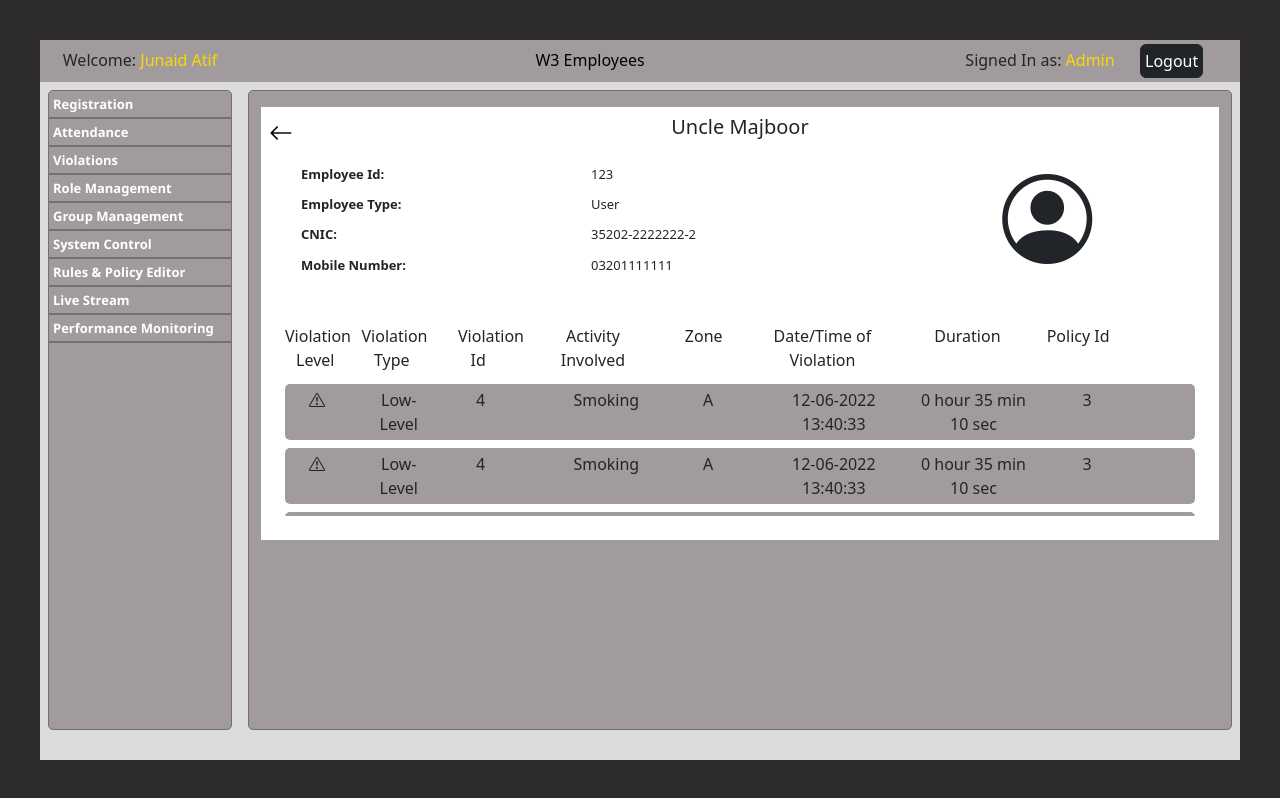
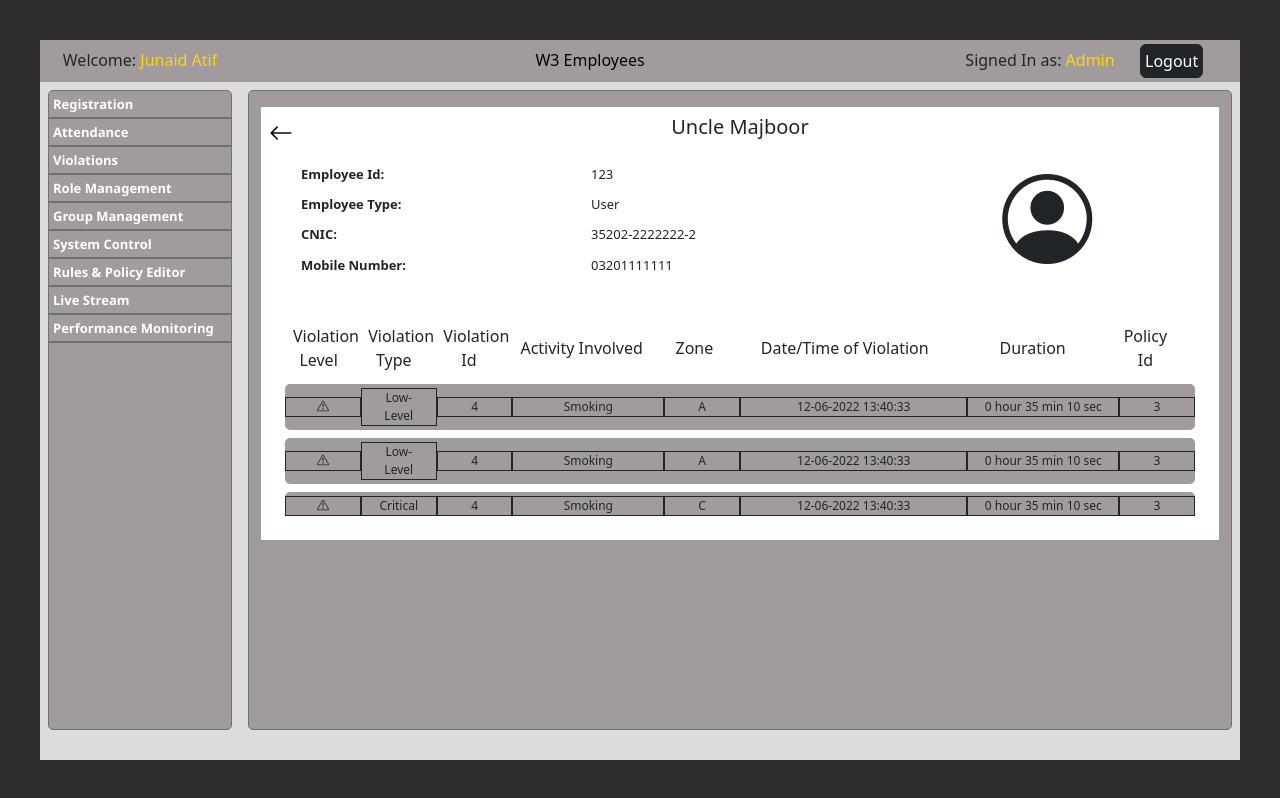
Before and after one commit to FaizanAhmed239/W4_Employees, a React (Create React App) app: page /violationdetails in a window 1280 px wide. Built offline with nearby package versions, Linux system fonts and the light colour scheme.

Commit message:
Update ViolationDetails.js

```diff
--- a/src/Components/ViolationDetails.js
+++ b/src/Components/ViolationDetails.js
@@ -11,31 +11,31 @@ import {
 export default function ViolationDetails() {
 
   const [data,setData] = useState([
-  {'id':'', 'name':"Low-Level", 'cnic': '4', 'role':"Smoking", 'zone':'A', 'critviolnum':'12-06-2022 13:40:33', 'lowviolnum':'0 hour 35 min 10 sec', 'policyid':3},
-  {'id':'', 'name':"Low-Level", 'cnic': '4', 'role':"Smoking", 'zone':'A', 'critviolnum':'12-06-2022 13:40:33', 'lowviolnum':'0 hour 35 min 10 sec', 'policyid':3},
-  {'id':'', 'name':"Critical", 'cnic': '4', 'role':"Smoking", 'zone':'C', 'critviolnum':'12-06-2022 13:40:33', 'lowviolnum':'0 hour 35 min 10 sec', 'policyid':3},
-  {'id':'', 'name':"Critical", 'cnic': '4', 'role':"Smoking", 'zone':'A', 'critviolnum':'12-06-2022 13:40:33', 'lowviolnum':'0 hour 35 min 10 sec', 'policyid':3},
-  {'id':'', 'name':"Critical", 'cnic': '4', 'role':"Vaping", 'zone':'B', 'critviolnum':'12-06-2022 13:40:33', 'lowviolnum':'0 hour 35 min 10 sec', 'policyid':3},
-  {'id':'', 'name':"Critical", 'cnic': '4', 'role':"Smoking", 'zone':'A', 'critviolnum':'12-06-2022 13:40:33', 'lowviolnum':'0 hour 35 min 10 sec', 'policyid':3},
-  {'id':'', 'name':"Critical", 'cnic': '4', 'role':"Vaping", 'zone':'B', 'critviolnum':'12-06-2022 13:40:33', 'lowviolnum':'0 hour 35 min 10 sec', 'policyid':3},
-  {'id':'', 'name':"Critical", 'cnic': '4', 'role':"Smoking", 'zone':'A', 'critviolnum':'12-06-2022 13:40:33', 'lowviolnum':'0 hour 35 min 10 sec', 'policyid':3},
-  {'id':'', 'name':"Critical", 'cnic': '4', 'role':"Vaping", 'zone':'B', 'critviolnum':'12-06-2022 13:40:33', 'lowviolnum':'0 hour 35 min 10 sec', 'policyid':3},
-  {'id':'', 'name':"Critical", 'cnic': '4', 'role':"Smoking", 'zone':'A', 'critviolnum':'12-06-2022 13:40:33', 'lowviolnum':'0 hour 35 min 10 sec', 'policyid':3},
-  {'id':'', 'name':"Critical", 'cnic': '4', 'role':"Vaping", 'zone':'B', 'critviolnum':'12-06-2022 13:40:33', 'lowviolnum':'0 hour 35 min 10 sec', 'policyid':3},
-  {'id':'', 'name':"Critical", 'cnic': '4', 'role':"Smoking", 'zone':'A', 'critviolnum':'12-06-2022 13:40:33', 'lowviolnum':'0 hour 35 min 10 sec', 'policyid':3},
-  {'id':'', 'name':"Critical", 'cnic': '4', 'role':"Vaping", 'zone':'B', 'critviolnum':'12-06-2022 13:40:33', 'lowviolnum':'0 hour 35 min 10 sec', 'policyid':3},
-  {'id':'', 'name':"Critical", 'cnic': '4', 'role':"Smoking", 'zone':'A', 'critviolnum':'12-06-2022 13:40:33', 'lowviolnum':'0 hour 35 min 10 sec', 'policyid':3},
-  {'id':'', 'name':"Critical", 'cnic': '4', 'role':"Vaping", 'zone':'B', 'critviolnum':'12-06-2022 13:40:33', 'lowviolnum':'0 hour 35 min 10 sec', 'policyid':3},
-  {'id':'', 'name':"Critical", 'cnic': '4', 'role':"Smoking", 'zone':'A', 'critviolnum':'12-06-2022 13:40:33', 'lowviolnum':'0 hour 35 min 10 sec', 'policyid':3},
-  {'id':'', 'name':"Critical", 'cnic': '4', 'role':"Vaping", 'zone':'B', 'critviolnum':'12-06-2022 13:40:33', 'lowviolnum':'0 hour 35 min 10 sec', 'policyid':3},
-  {'id':'', 'name':"Critical", 'cnic': '4', 'role':"Smoking", 'zone':'A', 'critviolnum':'12-06-2022 13:40:33', 'lowviolnum':'0 hour 35 min 10 sec', 'policyid':3},
-  {'id':'', 'name':"Critical", 'cnic': '4', 'role':"Vaping", 'zone':'B', 'critviolnum':'12-06-2022 13:40:33', 'lowviolnum':'0 hour 35 min 10 sec', 'policyid':3},
-  {'id':'', 'name':"Critical", 'cnic': '4', 'role':"Smoking", 'zone':'A', 'critviolnum':'12-06-2022 13:40:33', 'lowviolnum':'0 hour 35 min 10 sec', 'policyid':3},
-  {'id':'', 'name':"Critical", 'cnic': '4', 'role':"Vaping", 'zone':'B', 'critviolnum':'12-06-2022 13:40:33', 'lowviolnum':'0 hour 35 min 10 sec', 'policyid':3},
-  {'id':'', 'name':"Low-Level", 'cnic': '4', 'role':"Shooting", 'zone':'A', 'critviolnum':'12-06-2022 13:40:33', 'lowviolnum':'0 hour 35 min 10 sec', 'policyid':3},
-  {'id':'', 'name':"Low-Level", 'cnic': '4', 'role':"Shooting", 'zone':'A', 'critviolnum':'12-06-2022 13:40:33', 'lowviolnum':'0 hour 35 min 10 sec', 'policyid':3},
-  {'id':'', 'name':"Low-Level", 'cnic': '4', 'role':"Shooting", 'zone':'D', 'critviolnum':'12-06-2022 13:40:33', 'lowviolnum':'0 hour 35 min 10 sec', 'policyid':3},
-  {'id':'', 'name':"Critical", 'cnic': '4', 'role':"Shooting", 'zone':'A', 'critviolnum':'12-06-2022 13:40:33', 'lowviolnum':'0 hour 35 min 10 sec', 'policyid':3}
+  {'icon':'', 'type':"Low-Level", 'vId': '4', 'actInv':"Smoking", 'zone':'A', 'vDateTime':'12-06-2022 13:40:33', 'dur':'0 hour 35 min 10 sec', 'policyid':3},
+  {'icon':'', 'type':"Low-Level", 'vId': '4', 'actInv':"Smoking", 'zone':'A', 'vDateTime':'12-06-2022 13:40:33', 'dur':'0 hour 35 min 10 sec', 'policyid':3},
+  {'icon':'', 'type':"Critical", 'vId': '4', 'actInv':"Smoking", 'zone':'C', 'vDateTime':'12-06-2022 13:40:33', 'dur':'0 hour 35 min 10 sec', 'policyid':3},
+  {'icon':'', 'type':"Critical", 'vId': '4', 'actInv':"Smoking", 'zone':'A', 'vDateTime':'12-06-2022 13:40:33', 'dur':'0 hour 35 min 10 sec', 'policyid':3},
+  {'icon':'', 'type':"Critical", 'vId': '4', 'actInv':"Vaping", 'zone':'B', 'vDateTime':'12-06-2022 13:40:33', 'dur':'0 hour 35 min 10 sec', 'policyid':3},
+  {'icon':'', 'type':"Critical", 'vId': '4', 'actInv':"Smoking", 'zone':'A', 'vDateTime':'12-06-2022 13:40:33', 'dur':'0 hour 35 min 10 sec', 'policyid':3},
+  {'icon':'', 'type':"Critical", 'vId': '4', 'actInv':"Vaping", 'zone':'B', 'vDateTime':'12-06-2022 13:40:33', 'dur':'0 hour 35 min 10 sec', 'policyid':3},
+  {'icon':'', 'type':"Critical", 'vId': '4', 'actInv':"Smoking", 'zone':'A', 'vDateTime':'12-06-2022 13:40:33', 'dur':'0 hour 35 min 10 sec', 'policyid':3},
+  {'icon':'', 'type':"Critical", 'vId': '4', 'actInv':"Vaping", 'zone':'B', 'vDateTime':'12-06-2022 13:40:33', 'dur':'0 hour 35 min 10 sec', 'policyid':3},
+  {'icon':'', 'type':"Critical", 'vId': '4', 'actInv':"Smoking", 'zone':'A', 'vDateTime':'12-06-2022 13:40:33', 'dur':'0 hour 35 min 10 sec', 'policyid':3},
+  {'icon':'', 'type':"Critical", 'vId': '4', 'actInv':"Vaping", 'zone':'B', 'vDateTime':'12-06-2022 13:40:33', 'dur':'0 hour 35 min 10 sec', 'policyid':3},
+  {'icon':'', 'type':"Critical", 'vId': '4', 'actInv':"Smoking", 'zone':'A', 'vDateTime':'12-06-2022 13:40:33', 'dur':'0 hour 35 min 10 sec', 'policyid':3},
+  {'icon':'', 'type':"Critical", 'vId': '4', 'actInv':"Vaping", 'zone':'B', 'vDateTime':'12-06-2022 13:40:33', 'dur':'0 hour 35 min 10 sec', 'policyid':3},
+  {'icon':'', 'type':"Critical", 'vId': '4', 'actInv':"Smoking", 'zone':'A', 'vDateTime':'12-06-2022 13:40:33', 'dur':'0 hour 35 min 10 sec', 'policyid':3},
+  {'icon':'', 'type':"Critical", 'vId': '4', 'actInv':"Vaping", 'zone':'B', 'vDateTime':'12-06-2022 13:40:33', 'dur':'0 hour 35 min 10 sec', 'policyid':3},
+  {'icon':'', 'type':"Critical", 'vId': '4', 'actInv':"Smoking", 'zone':'A', 'vDateTime':'12-06-2022 13:40:33', 'dur':'0 hour 35 min 10 sec', 'policyid':3},
+  {'icon':'', 'type':"Critical", 'vId': '4', 'actInv':"Vaping", 'zone':'B', 'vDateTime':'12-06-2022 13:40:33', 'dur':'0 hour 35 min 10 sec', 'policyid':3},
+  {'icon':'', 'type':"Critical", 'vId': '4', 'actInv':"Smoking", 'zone':'A', 'vDateTime':'12-06-2022 13:40:33', 'dur':'0 hour 35 min 10 sec', 'policyid':3},
+  {'icon':'', 'type':"Critical", 'vId': '4', 'actInv':"Vaping", 'zone':'B', 'vDateTime':'12-06-2022 13:40:33', 'dur':'0 hour 35 min 10 sec', 'policyid':3},
+  {'icon':'', 'type':"Critical", 'vId': '4', 'actInv':"Smoking", 'zone':'A', 'vDateTime':'12-06-2022 13:40:33', 'dur':'0 hour 35 min 10 sec', 'policyid':3},
+  {'icon':'', 'type':"Critical", 'vId': '4', 'actInv':"Vaping", 'zone':'B', 'vDateTime':'12-06-2022 13:40:33', 'dur':'0 hour 35 min 10 sec', 'policyid':3},
+  {'icon':'', 'type':"Low-Level", 'vId': '4', 'actInv':"Shooting", 'zone':'A', 'vDateTime':'12-06-2022 13:40:33', 'dur':'0 hour 35 min 10 sec', 'policyid':3},
+  {'icon':'', 'type':"Low-Level", 'vId': '4', 'actInv':"Shooting", 'zone':'A', 'vDateTime':'12-06-2022 13:40:33', 'dur':'0 hour 35 min 10 sec', 'policyid':3},
+  {'icon':'', 'type':"Low-Level", 'vId': '4', 'actInv':"Shooting", 'zone':'D', 'vDateTime':'12-06-2022 13:40:33', 'dur':'0 hour 35 min 10 sec', 'policyid':3},
+  {'icon':'', 'type':"Critical", 'vId': '4', 'actInv':"Shooting", 'zone':'A', 'vDateTime':'12-06-2022 13:40:33', 'dur':'0 hour 35 min 10 sec', 'policyid':3}
 
   ]);
 
@@ -45,32 +45,32 @@ export default function ViolationDetails() {
     return(
     <>
 
-    {data.map((employee,i)=>{
+    {data.map((vio,i)=>{
         return(
-          <div key={i} className='row my-2 mx-1 p-0 py-1 fs-7' style={{backgroundColor: '#A19B9E', borderRadius:'5px'}}>
-              <div className='col-1 ps-0 text-center'>
+          <div key={i} className='row my-2 mx-1 p-0 py-1 align-items-center' style={{backgroundColor: '#A19B9E', borderRadius:'5px', fontSize: '12px'}}>
+              <div className='col-1 text-center border border-dark'>
                 <i class="bi bi-exclamation-triangle"></i>
               </div>
-              <div className='col-1 text-center'>
-                  {employee.name}
+              <div className='col-1 text-center border border-dark'>
+                  {vio.type}
               </div>
-              <div className='col-1 ps-4 text-center'>
-                  {employee.cnic}
+              <div className='col-1 text-center border border-dark'>
+                  {vio.vId}
               </div>
-              <div className='col-2 ps-5 text-center'>
-                  {employee.role}
+              <div className='col-2 text-center border border-dark'>
+                  {vio.actInv}
               </div>
-              <div className='col-1 ps-4 text-center'>
-                  {employee.zone}
+              <div className='col-1 text-center border border-dark'>
+                  {vio.zone}
               </div>
-              <div className='col-2 ps-5 text-center'>
-                  {employee.critviolnum}
+              <div className='col-3 text-center border border-dark'>
+                  {vio.vDateTime}
               </div>
-              <div className='col-2 ps-4 text-center'>
-                  {employee.lowviolnum}
+              <div className='col-2 text-center border border-dark'>
+                  {vio.dur}
               </div>
-              <div className='col-1 ps-4 text-center'>
-                  {employee.policyid}
+              <div className='col-1 text-center border border-dark'>
+                  {vio.policyid}
               </div>
            </div>
           )})}
@@ -115,29 +115,29 @@ export default function ViolationDetails() {
             </div>
             <div className='container my-3'>
 
-              <div className='row m-0 p-0 py-1 fs-7' style={{}}>
-                <div className='col-1 ps-1 text-center'>
+              <div className='row m-0 pe-3 py-1 fs-7 align-items-center'>
+                <div className='col-1 text-center'>
                   Violation Level
                 </div>
-                <div className='col-1 ps-1 text-center'>
+                <div className='col-1 text-center'>
                   Violation Type
                 </div>
-                <div className='col-1 ps-4 text-center'>
+                <div className='col-1 text-center'>
                   Violation Id
                 </div>
-                <div className='col-2 ps-4 text-center'>
+                <div className='col-2 text-center'>
                   Activity Involved
                 </div>
-                <div className='col-1 ps-3 text-center'>
+                <div className='col-1 text-center'>
                   Zone
                 </div>
-                <div className='col-2 ps-4 text-center'>
+                <div className='col-3 text-center'>
                   Date/Time of Violation
                 </div>
-                <div className='col-2 ps-2 text-center'>
+                <div className='col-2 text-center'>
                   Duration
                 </div>
-                <div className='col-1 ps-0 text-center'>
+                <div className='col-1 text-center'>
                   Policy Id
                 </div>
               </div>
```
